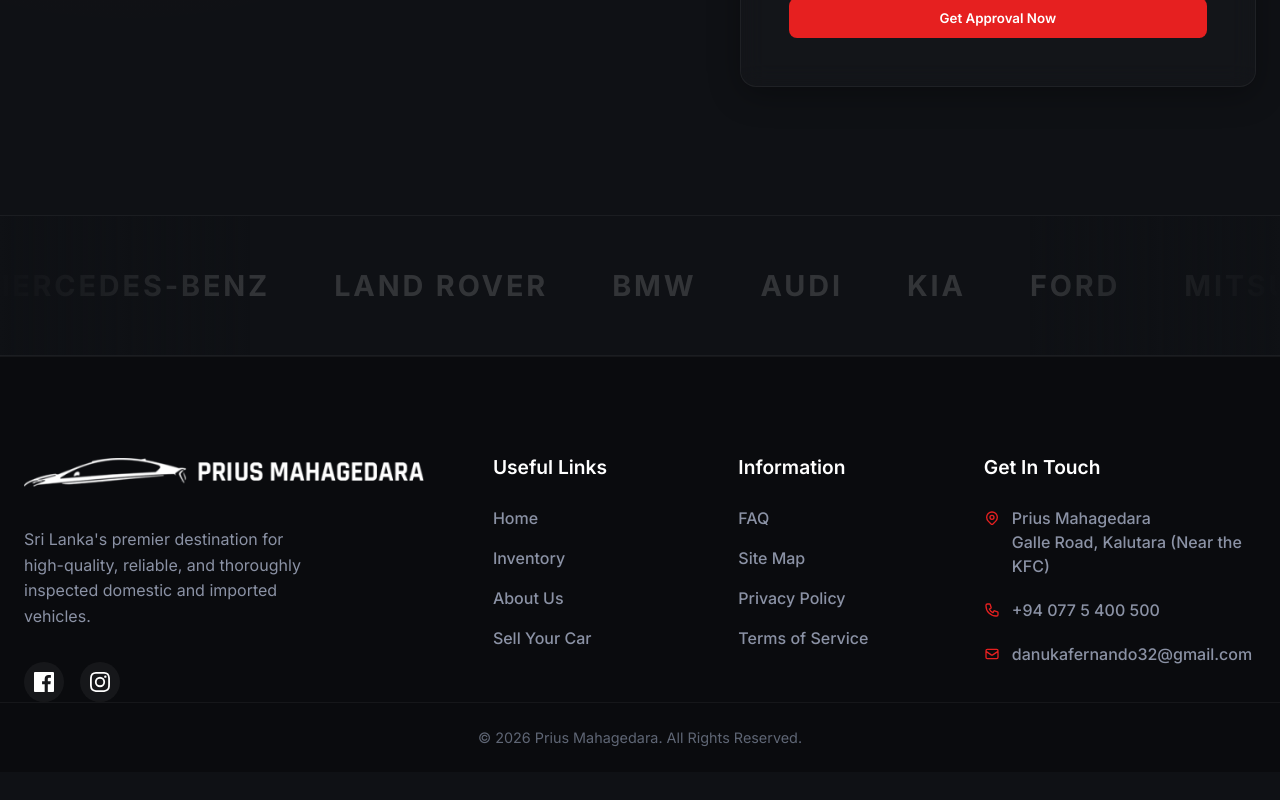
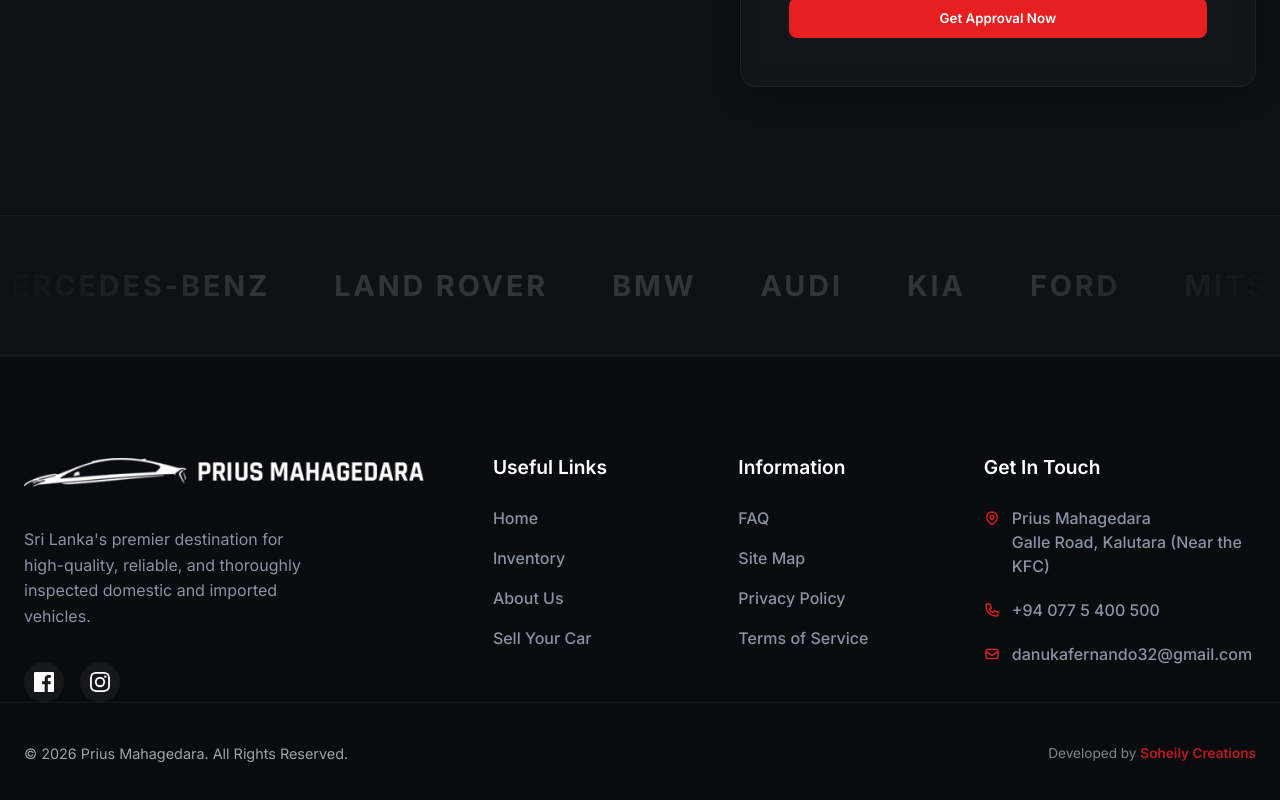
Before and after one commit to soheilycreations/priusmahagedara, a Next.js app: page / in a window 1280 px wide. Shown: the part 3659-4459 px from the top of the page. Before the commit the page ends 4431 px from the top, so only its background shows below. Built offline with nearby package versions, Linux system fonts and the light colour scheme; no server answers; the database is empty.

Commit message:
Add Soheily Creations branding to footer

```diff
--- a/src/components/Footer.jsx
+++ b/src/components/Footer.jsx
@@ -78,8 +78,9 @@ export default function Footer() {
       </div>
 
       <div className={styles.bottomBar}>
-        <div className="container">
+        <div className={`container ${styles.bottomContent}`}>
           <p>&copy; {new Date().getFullYear()} Prius Mahagedara. All Rights Reserved.</p>
+          <p className={styles.developer}>Developed by <span style={{ color: 'var(--accent-red)', fontWeight: 600 }}>Soheily Creations</span></p>
         </div>
       </div>
     </footer>
--- a/src/components/Footer.module.css
+++ b/src/components/Footer.module.css
@@ -104,11 +104,29 @@
 }
 
 .bottomBar {
-  padding: 1.5rem 0;
+  padding: 2.5rem 0;
   border-top: 1px solid rgba(255, 255, 255, 0.05);
-  text-align: center;
-  color: #5f6675;
   font-size: 0.9rem;
+  color: var(--text-muted);
+}
+
+.bottomContent {
+  display: flex;
+  justify-content: space-between;
+  align-items: center;
+  gap: 1rem;
+}
+
+.developer {
+  font-size: 0.85rem;
+  opacity: 0.8;
+}
+
+@media (max-width: 768px) {
+  .bottomContent {
+    flex-direction: column;
+    text-align: center;
+  }
 }
 
 @media (max-width: 992px) {
```
